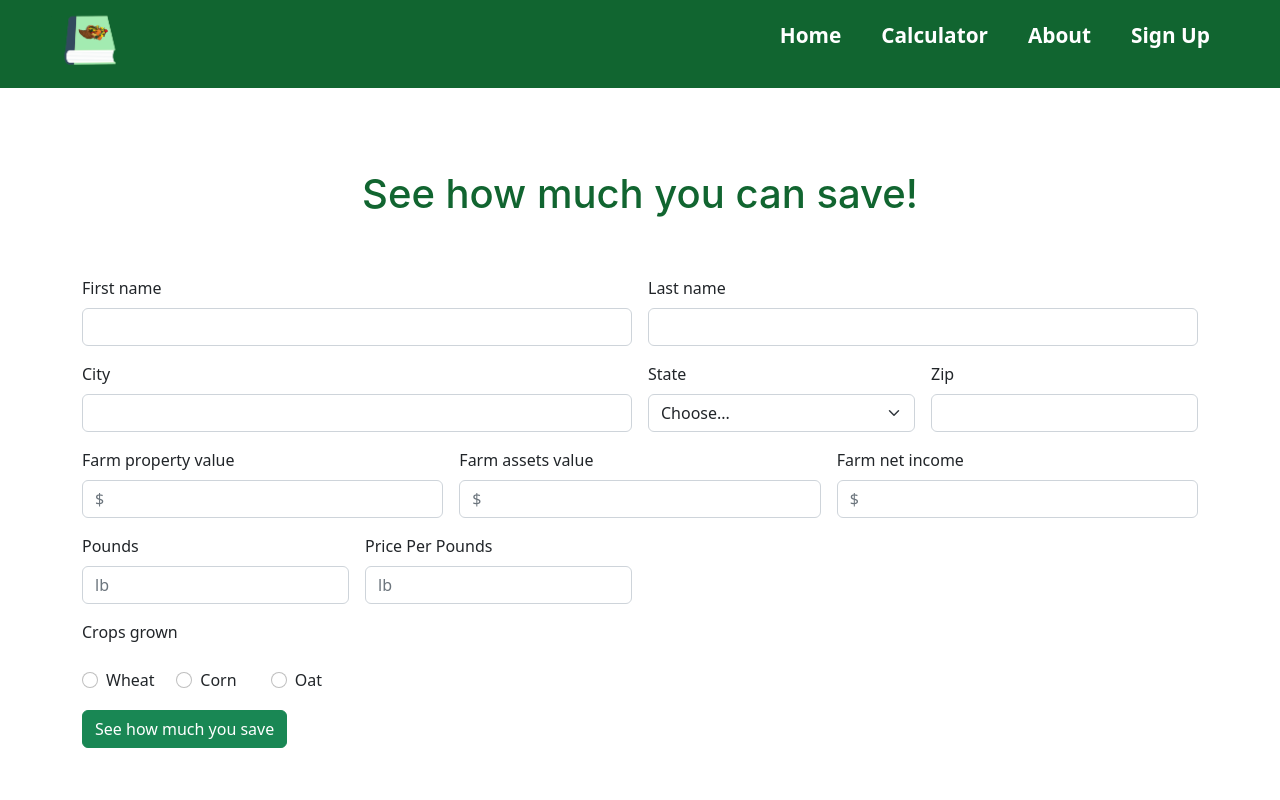
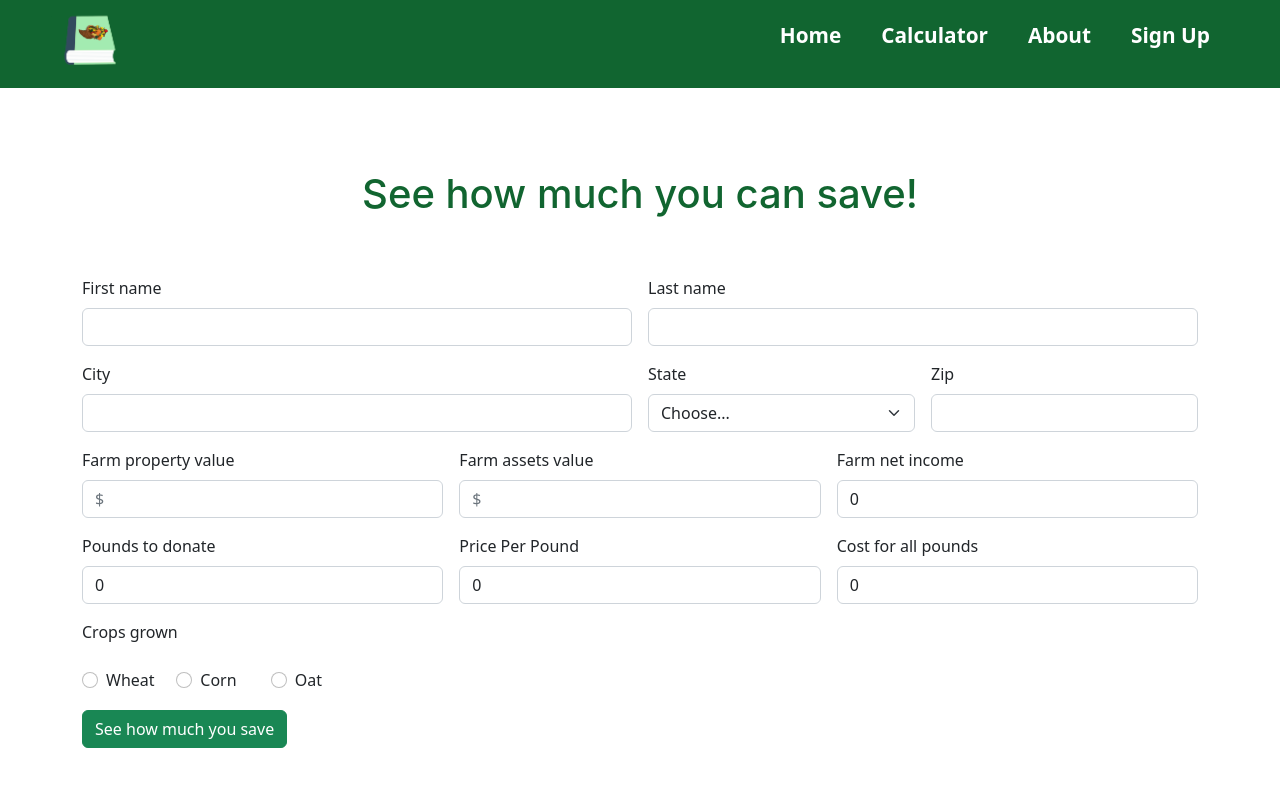
Before and after one commit to ACM-Entrepreneurship/harvest-book, a Next.js app in the folder harvest-book/: page /calculator in a window 1280 px wide. Shown: the top 800 px of the page. Built offline with nearby package versions, Linux system fonts and the light colour scheme.

Commit message:
calc final

```diff
--- a/harvest-book/package.json
+++ b/harvest-book/package.json
@@ -19,6 +19,7 @@
     "postcss": "8.4.21",
     "react": "18.2.0",
     "react-dom": "18.2.0",
+    "react-router-dom": "^6.10.0",
     "tailwindcss": "3.3.1"
   }
 }
--- a/harvest-book/pages/calculator.js
+++ b/harvest-book/pages/calculator.js
@@ -1,8 +1,39 @@
-import React from 'react'
 import Layout from '../components/Layout'
+import React, { useState } from 'react';
+
+
 //import { Link } from "react-router-dom";
 
-function Calculator() {
+function CalculatorForm() {
+    const [pounds, setPounds] = useState(0);
+    const [netIncome, setNetIncome] = useState(0);
+    const [marketPricePer, setMarketPricePer] = useState(0);
+    const [costForPounds, setCostForPounds] = useState(0);
+    const [deduction, setDeduction] = useState(0);
+
+
+    function handleSubmit(event) {
+      event.preventDefault();
+      const marketValue = pounds * marketPricePer;
+      const foodProfit = marketValue - costForPounds;
+      const MAX_DEDUCTION = 0.15 * netIncome;
+      const TaxBasis = marketValue * 0.25;
+      const deduction1 = TaxBasis * 2;
+      const deduction2 = TaxBasis + (foodProfit * 0.5);
+      if (deduction1 > deduction2) {
+        if (deduction1 > MAX_DEDUCTION) {
+          setDeduction(MAX_DEDUCTION);
+        } else {
+          setDeduction(deduction1);
+        }
+      } else {
+        if (deduction2 > MAX_DEDUCTION) {
+          setDeduction(MAX_DEDUCTION);
+        } else {
+          setDeduction(deduction2);
+        }
+      }
+    }
     return(
         <>
          <Layout>
@@ -67,23 +98,63 @@ function Calculator() {
                 </div>
                 <div class="col-md-4">
                     <label for="validationCustom08" class="form-label">Farm net income</label>
-                   <input type="text" class="form-control" id="validationCustom07" placeholder="$" required />
+                    <input
+                         type="text"
+                         className="form-control"
+                         id="validationCustom08"
+                         placeholder="$"
+                         value={netIncome}
+                         onChange={(event) => setNetIncome(Number(event.target.value))}
+                         required
+                     />
                     <div class="invalid-feedback">
                     Please provide a valid number.
                     </div>
                 </div>
 
-               <div class="col-md-3">
-                   <label for="validationCustom09" class="form-label">Pounds</label>
-                   <input type="text" class="form-control" id="validationCustom07" placeholder="lb" required />
+                <div class="col-md-4">
+                    <label for="validationCustom09" class="form-label">Pounds to donate</label>
+                    <input
+                         type="text"
+                         className="form-control"
+                         id="validationCustom09"
+                         placeholder="lb"
+                         value={pounds}
+                         onChange={(event) => setPounds(Number(event.target.value))}
+                         required
+                     />
                     <div class="invalid-feedback">
                     Please provide a valid number.
                     </div>
                 </div>
 
-               <div class="col-md-3">
-                   <label for="validationCustom010" class="form-label">Price Per Pounds</label>
-                   <input type="text" class="form-control" id="validationCustom07" placeholder="lb" required />
+                <div class="col-md-4">
+                    <label for="validationCustom010" class="form-label">Price Per Pound</label>
+                    <input
+                         type="text"
+                         className="form-control"
+                         id="validationCustom010"
+                         placeholder="$"
+                         value={marketPricePer}
+                         onChange={(event) => setMarketPricePer(Number(event.target.value))}
+                         required
+                     />
+                    <div class="invalid-feedback">
+                    Please provide a valid number.
+                    </div>
+                </div>
+
+                <div class="col-md-4">
+                    <label for="validationCustom010" class="form-label">Cost for all pounds</label>
+                    <input
+                         type="text"
+                         className="form-control"
+                         id="validationCustom011"
+                         placeholder="$"
+                         value={costForPounds}
+                         onChange={(event) => setCostForPounds(Number(event.target.value))}
+                         required
+                     />
                     <div class="invalid-feedback">
                     Please provide a valid number.
                     </div>
@@ -119,14 +190,16 @@ function Calculator() {
                 </div>
 
                 <div class="col-12 calc-button">
-                   <button class="btn btn-success" type="submit">See how much you save</button>
+                    <button class="btn btn-success" type="submit" onClick={handleSubmit}>See how much you save</button>
                 </div>
                </form>
               </div>
+
+              <h2>Deduction: ${deduction.toFixed(2)}</h2>
          </div>
          </Layout>
         </>
     )
 }
 
-export default Calculator;
+export default CalculatorForm;
--- a/harvest-book/pages/index.js
+++ b/harvest-book/pages/index.js
@@ -3,6 +3,7 @@ import { Inter } from 'next/font/google'
 import Layout from '@/components/Layout'
 import styles from '../styles/home.module.css'
 import Head from 'next/head';
+import {useNavigate} from 'react-router-dom';
 
 const inter = Inter({ subsets: ['latin'] })
 
--- a/harvest-book/pages/results.js
+++ b/harvest-book/pages/results.js
@@ -1,5 +1,6 @@
 //import { Link } from "react-router-dom";
 import Layout from '../components/Layout'
+
 
 function Results() {
     return(
@@ -8,7 +9,7 @@ function Results() {
         <div>
             <div className='container'>
               <h1 id="paragraph_header">Congratulations!</h1>
-              <p id="results-text">You can get $ in tax returns if you donate #lb to any of the charities below</p>
+              <p id="results-text">You can get <h2>Deduction: ${deduction}</h2> in tax returns if you donate #lb to any of the charities below</p>
             </div>
         </div>
         </Layout>
```
Also changed, not shown: 1 other file (tests, documents, lock files or other folders). Lines whose indentation alone changed are shown as unchanged.
